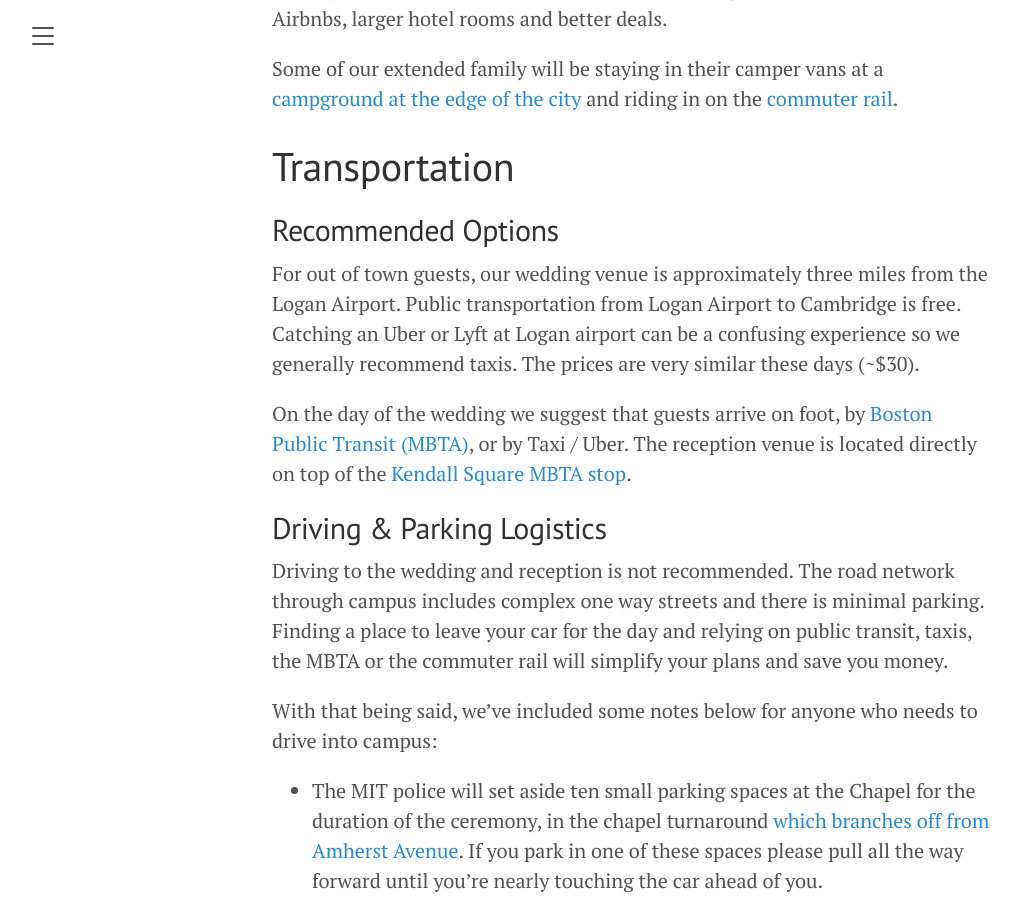
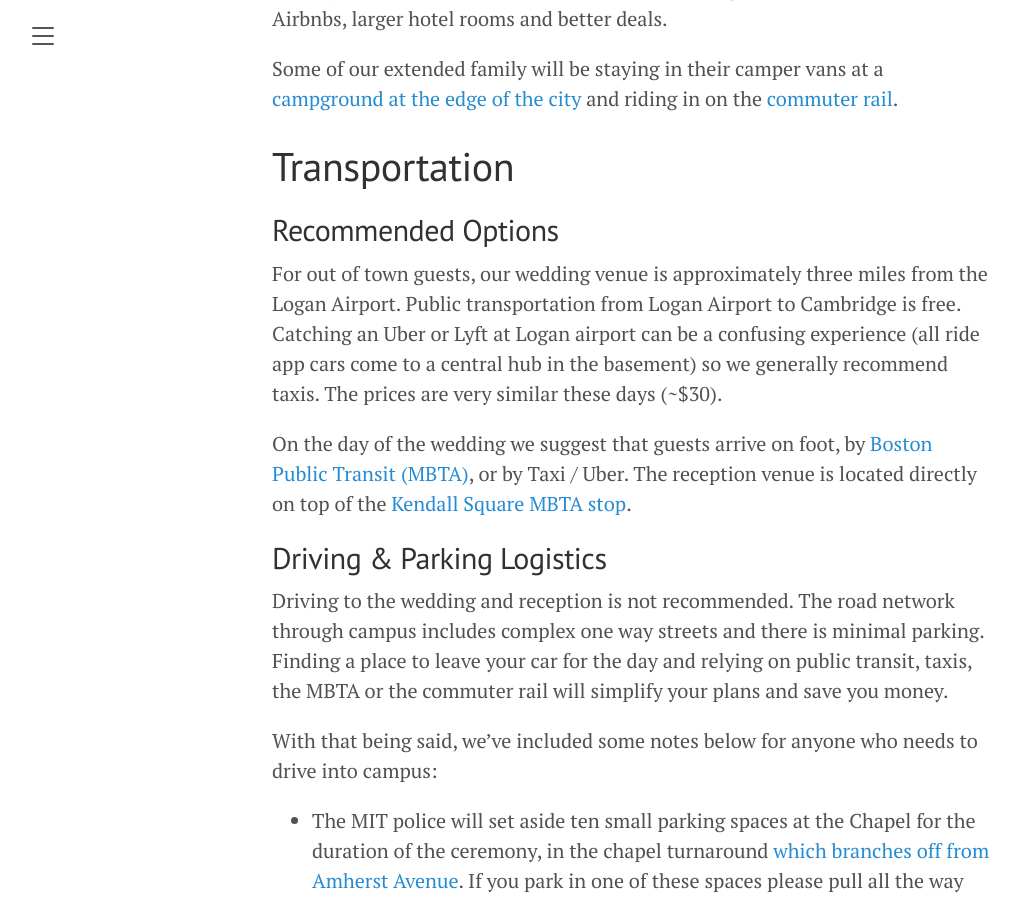
Before and after one commit to JoshBradshaw/andreajosh.github.io, a Jekyll site: the page built from _posts/2023-12-30-overview.md, in a window 1280 px wide and 900 px high, scrolled down 2744 px. Shown: the whole window, without its empty margins (8-1027 px from the left). Built offline with Jekyll 4.4.1, drawn with Linux system fonts in a browser that asks for light colours.

Commit message:
Update 2023-12-30-overview.md

```diff
--- a/_posts/2023-12-30-overview.md
+++ b/_posts/2023-12-30-overview.md
@@ -60,7 +60,7 @@ Some of our extended family will be staying in their camper vans at a [campgroun
 
 ## Recommended Options
 
-For out of town guests, our wedding venue is approximately three miles from the Logan Airport. Public transportation from Logan Airport to Cambridge is free. Catching an Uber or Lyft at Logan airport can be a confusing experience so we generally recommend taxis. The prices are very similar these days (~$30).
+For out of town guests, our wedding venue is approximately three miles from the Logan Airport. Public transportation from Logan Airport to Cambridge is free. Catching an Uber or Lyft at Logan airport can be a confusing experience (all ride app cars come to a central hub in the basement) so we generally recommend taxis. The prices are very similar these days (~$30).
 
 On the day of the wedding we suggest that guests arrive on foot, by [Boston Public Transit (MBTA)](https://cdn.mbta.com/sites/default/files/2022-12/2022-12-12-subway-map-v37f.pdf), or by Taxi / Uber. The reception venue is located directly on top of the [Kendall Square MBTA stop](https://www.mbta.com/stops/place-knncl).
 
```
